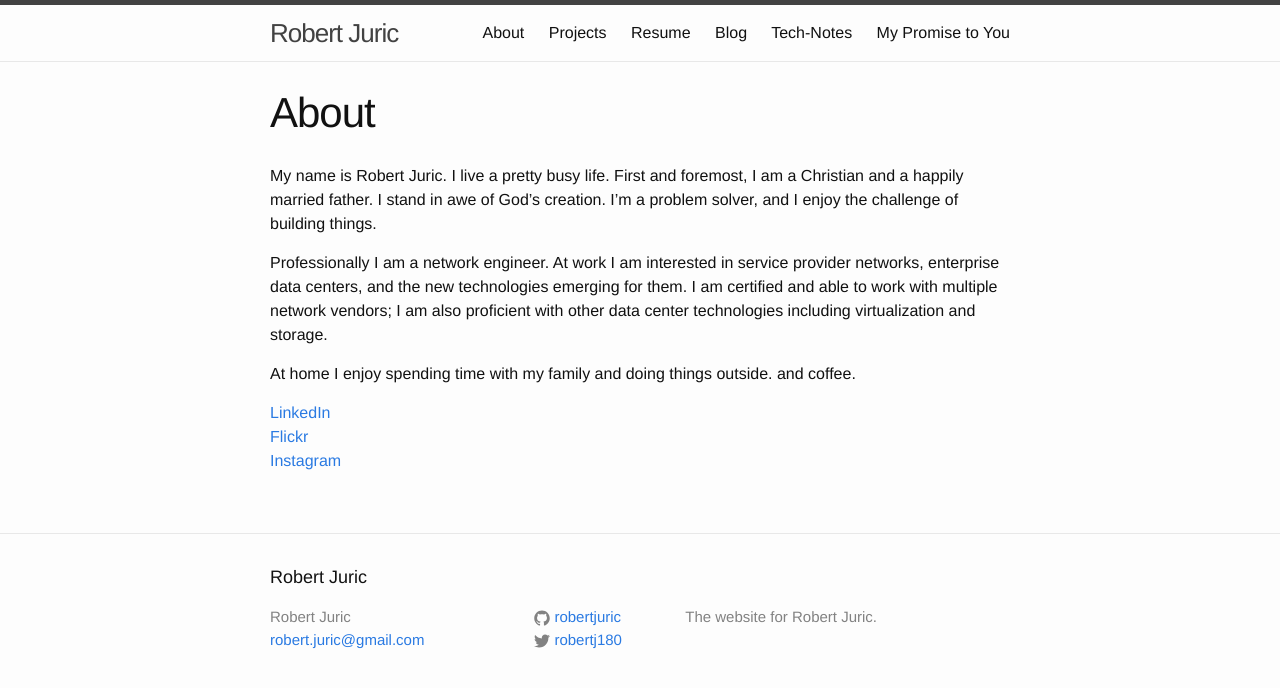
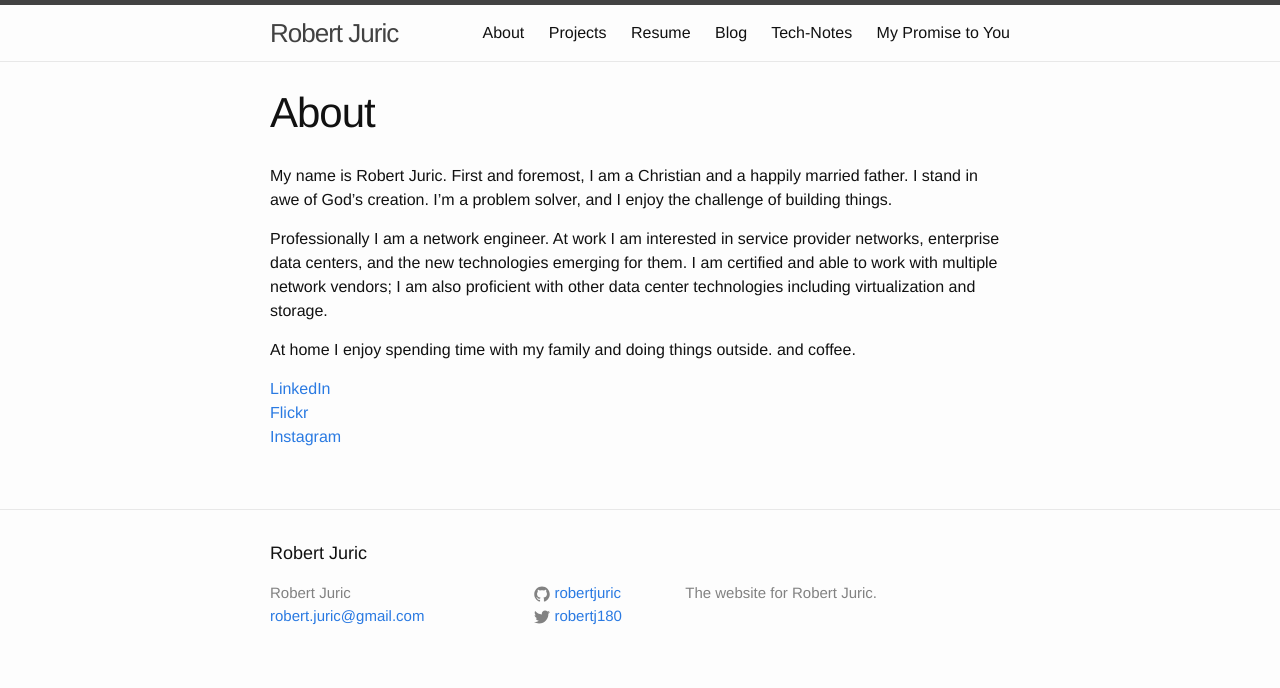
Before and after one commit to robertjuric/robertjuric.github.io, a Jekyll site: the page built from 1_about.md, in a window 1280 px wide. Shown: the top 688 px of the page. Built offline with Jekyll 4.4.1, drawn with Linux system fonts in a browser that asks for light colours.

Commit message:
Update 1_about.md
Removed a line from the About page.

```diff
--- a/1_about.md
+++ b/1_about.md
@@ -4,7 +4,7 @@ title: About
 permalink: /about/
 ---
 
-My name is Robert Juric. I live a pretty busy life. First and foremost, I am a Christian and a happily married father. I stand in awe of God’s creation. I’m a problem solver, and I enjoy the challenge of building things.
+My name is Robert Juric. First and foremost, I am a Christian and a happily married father. I stand in awe of God’s creation. I’m a problem solver, and I enjoy the challenge of building things.
 
 Professionally I am a network engineer. At work I am interested in service provider networks, enterprise data centers, and the new technologies emerging for them. I am certified and able to work with multiple network vendors; I am also proficient with other data center technologies including virtualization and storage.
 
```
